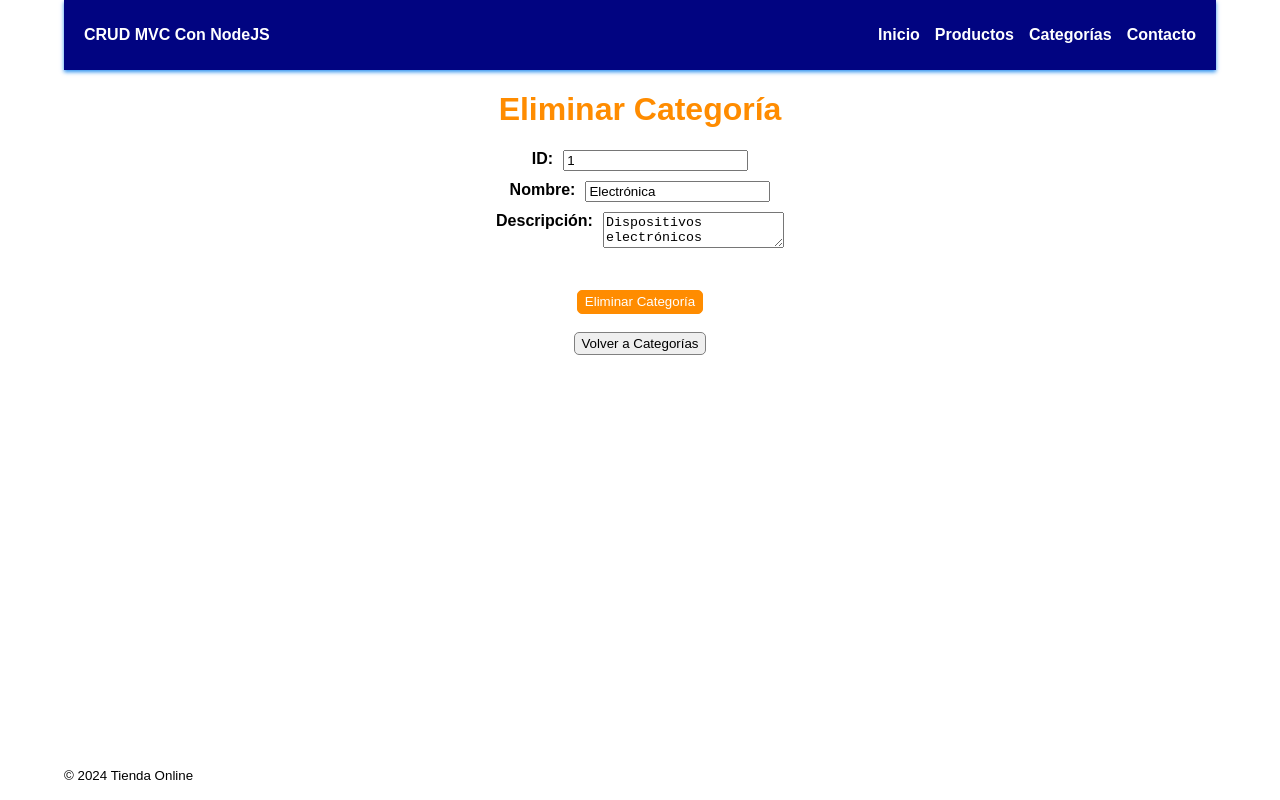
After one commit to jcrobledo/crud-node-js, a Node server app: page /categorias/1/delete in a window 1280 px wide. The commit adds this page. Run offline with Node 20, Linux system fonts and the light colour scheme; some libraries are stand-ins or nearby versions.

Commit message:
CRUD Arq MVC con NodeJS

```diff
--- a/index.js
+++ b/index.js
@@ -4,10 +4,12 @@ const express = require("express");
 const app = express();
 const path = require("path");
 const layouts = require("express-ejs-layouts");
+const methodOverride = require("method-override");
 const PORT = process.env.PORT || 3001;
 
 app.use(express.urlencoded({ extended: false })); // para poder leer datos de formularios
 app.use(express.json()); // para poder leer datos en formato JSON
+app.use(methodOverride('_method')); // para soportar métodos PUT y DELETE desde formularios HTML
 
 app.use(express.static(path.join(__dirname, "public")));
 
@@ -22,5 +24,6 @@ app.use(mainRouter);
 
 app.use("/productos" ,require('./src/routes/productos.router'));  // Esta línea es un resumen de las dos anteriores
 app.use("/contacto" ,require('./src/routes/contacto.router'));
+app.use("/categorias" ,require('./src/routes/categorias.router'));
 
 app.listen(PORT, () => console.log(`http://localhost:${PORT}`));
--- a/package.json
+++ b/package.json
@@ -15,6 +15,7 @@
     "ejs": "^3.1.10",
     "express": "^5.2.1",
     "express-ejs-layouts": "^2.5.1",
+    "method-override": "^3.0.0",
     "nodemailer": "^7.0.11"
   },
   "devDependencies": {
--- a/public/css/style.css
+++ b/public/css/style.css
@@ -1,3 +1,13 @@
+ body {
+    display: grid;
+    grid-template-rows: 70px 1fr 70px;
+    min-height: 98vh;
+    max-width: 90vw;
+    font-family: Arial, sans-serif;
+    margin: auto;
+    padding: 0;
+ }
+
  h1 {
     color:darkorange;
     text-align: center;
@@ -19,3 +29,105 @@ p {
     font: tahoma;
     text-align: center;
 }
+
+a {
+    text-decoration: none;
+    color: darkblue
+}
+
+ul, ol {
+    list-style: none;
+    padding-left: 0;
+}
+
+.navHeader {
+    background-color: #010481;
+    padding: 10px 20px;
+    display: flex;
+    justify-content: space-between;
+    align-items: center;
+    box-shadow: 0 2px 4px rgba(7, 124, 235, 0.856);
+}
+
+.navHeader a {
+    color: white;
+    font-size: 16px;
+    font-weight: bold;
+}
+
+.menu {
+    display: flex;
+    gap: 15px;
+}
+
+input[type="submit"] {
+    display: inline-block;
+    background-color: darkorange;
+    color: white;
+    padding: 0.25em 0.5em;
+    border: 1px solid darkorange;
+    border-radius: 5px;
+    cursor: pointer;
+    text-align: center;
+}
+
+input[type="submit"]:hover {
+    box-shadow: 1px 1px 5px darkorange;
+}
+
+button {
+    display: inline-block;
+    border-radius: 5px;
+    padding: 0.25em 0.5em;
+    cursor: pointer;
+    text-align: center;
+    border: 1px solid gray;
+}
+
+button:hover {
+    box-shadow: 1px 1px 5px gray;
+}
+
+.button--primary {
+    background-color: darkorange;
+    color: white;
+    padding: 10px 15px;
+    border: none;
+    border-radius: 5px;
+    cursor: pointer;
+    text-align: center;
+}
+
+.button--primary:hover {
+    background-color: orangered;
+}
+
+.button--danger {
+    background-color: darkred;
+    color: white;
+    padding: 10px 15px;
+    border: none;
+    border-radius: 5px;
+    cursor: pointer;
+    text-align: center;
+}
+
+.button--danger:hover {
+    background-color: red;
+}
+
+form {
+    display: flex;
+    flex-direction: column;
+    align-items: center;
+    justify-content: flex-end;
+    gap: 10px;
+    padding: auto0.25em;
+    border-radius: 5px;
+}
+
+label {
+    font-weight: bold;
+    margin-right: 10px;
+    float: left;
+    }
--- /dev/null
+++ b/src/controllers/categorias.controller.js
@@ -0,0 +1,82 @@
+const categorias = [
+  { id: 1, nombre: "Electrónica", descripcion: "Dispositivos electrónicos" },
+  { id: 2, nombre: "Ropa", descripcion: "Prendas de vestir" },
+  { id: 3, nombre: "Hogar", descripcion: "Artículos para el hogar" },
+  { id: 4, nombre: "Libros", descripcion: "Publicaciones escritas" },
+];
+
+const index = (req, res) => {
+  res.render("categorias/index", { title: "Categorías", categorias });
+};
+
+const show = (req, res) => {
+  const { id } = req.params;
+  const categoria = categorias.find((cat) => cat.id === parseInt(id));
+  if (!categoria) {
+    return res.status(404).send("Categoría no encontrada");
+  }
+  res.render("categorias/show", { title: "Detalle de Categoría", categoria });
+};
+
+const createCategoria = (req, res) => {
+  res.render("categorias/create", { title: "Crear Nueva Categoría" });
+};
+
+const storeCategoria = (req, res) => {
+  const { nombre, descripcion } = req.body;
+  const nuevaCategoria = {
+    id: categorias.length + 1,
+    nombre,
+    descripcion
+  };
+  categorias.push(nuevaCategoria);
+  res.redirect("/categorias");
+};
+
+const updateCategoria = (req, res) => {
+  const { id } = req.params;
+  const categoria = categorias.find((cat) => cat.id === parseInt(id));
+  if (!categoria) {
+    return res.status(404).send("Categoría no encontrada");
+  }
+  res.render(`categorias/update`, { title: "Actualizar Categoría", categoria });
+};
+
+const update = (req, res) => {
+  const { id } = req.params;
+  const { nombre, descripcion } = req.body;
+  const categoria = categorias.find((cat) => cat.id === parseInt(id));
+  if (!categoria) {
+    return res.status(404).send("Categoría no encontrada");
+  }
+  const index = categorias.findIndex((cat) => cat.id === parseInt(id));
+  categorias[index] = { id: parseInt(id), nombre, descripcion };
+  res.redirect("/categorias");
+};
+
+const deleteCategoria = (req, res) => {
+  const { id } = req.params;
+  const categoria = categorias.find((cat) => cat.id === parseInt(id));
+  if (!categoria) {
+    return res.status(404).send("Categoría no encontrada");
+  }
+  res.render("categorias/delete", { title: "Eliminar Categoría", categoria });
+};
+
+const deleteID = (req, res) => {
+  const { id } = req.params;
+  const index = categorias.findIndex((cat) => cat.id === parseInt(id));
+  categorias.splice(index, 1);
+  res.redirect("/categorias");
+};
+
+module.exports = {
+  index,
+  show,
+  createCategoria,
+  storeCategoria,
+  updateCategoria,
+  update,
+  deleteCategoria,
+  deleteID
+};
--- a/src/controllers/main.controller.js
+++ b/src/controllers/main.controller.js
@@ -1,12 +1,11 @@
 const path = require('path');
 
 const index = (req, res) => {
-    res.render("index");
+    res.render("index", { title: "Inicio" });
 };
 
 const private = (req, res) => {
     res.sendFile(path.resolve(__dirname, '../../private/index.html'));
-
 };
 
 module.exports = {
--- a/src/controllers/productos.controller.js
+++ b/src/controllers/productos.controller.js
@@ -1,10 +1,11 @@
+const { title } = require("process");
 const querystring = require("querystring"); // Módulo Node.js para pasar a String los parámetros de la llamada
 
 const index = (req, res) => {
   const query = querystring.stringify(req.query);
   fetch("https://fakestoreapi.com/products?" + query)
     .then((res) => res.json())
-    .then((productos) => res.render("productos", { productos }));
+    .then((productos) => res.render("productos", { title: "Productos", productos }));
 };
 
 const show = (req, res) => {
--- /dev/null
+++ b/src/views/categorias/delete.ejs
@@ -0,0 +1,38 @@
+<h1>Eliminar Categoría</h1>
+<form
+    class="form-delete"
+    action="/categorias/<%= categoria.id %>/delete?_method=DELETE"
+    method="POST"
+    align="center">
+    <div>
+        <label for="id">ID:</label>
+        <input type="text" id="id" name="id" value="<%= categoria.id %>" readonly />
+    </div>
+    <div>
+        <label for="nombre">Nombre:</label>
+        <input type="text" id="nombre" name="nombre" value="<%= categoria.nombre %>" readonly />
+    </div>
+    <div>
+        <label for="descripcion">Descripción:</label>
+        <textarea id="descripcion" name="descripcion" readonly>
+<%= categoria.descripcion %></textarea>
+    </div>
+    <br />
+    <input type="submit" value="Eliminar Categoría" />
+</form>
+<br>
+<div align="center">
+    <button onclick="location.href='/categorias'">Volver a Categorías</button>
+</div>
+
+<script>
+    document.addEventListener('submit', (event) => {
+        event.preventDefault();
+
+        if (event.target.classList.contains('form-delete')) {
+            if (confirm('¿Estás seguro de que deseas eliminar esta categoría?')) {
+                event.target.submit();
+            }
+        }
+    });
+</script>
--- a/src/views/layouts/layout.ejs
+++ b/src/views/layouts/layout.ejs
@@ -3,8 +3,8 @@
   <head>
     <meta charset="UTF-8" />
     <meta name="viewport" content="width=device-width, initial-scale=1.0" />
-    <title>Inicio</title>
-    <link rel="stylesheet" href="./css/style.css" />
+    <title><%= title %></title>
+    <link rel="stylesheet" href="/css/style.css" />
   </head>
   <body>
     <%- include('../partials/header') %>
--- a/src/views/partials/footer.ejs
+++ b/src/views/partials/footer.ejs
@@ -1,3 +1,4 @@
+<br><br>
 <footer>
   <small> &copy; 2024 Tienda Online </small>
 </footer>
--- a/src/views/partials/header.ejs
+++ b/src/views/partials/header.ejs
@@ -1,8 +1,11 @@
 <header>
-  <nav>
-    <a href="/">Inicio</a>
-    <a href="/productos">Productos</a>
-    <a href="#">Ofertas</a>
-    <a href="/contacto">Contacto</a>
+  <nav class="navHeader">
+    <a href="/">CRUD MVC Con NodeJS</a>
+    <ul class="menu">
+      <li class="menu__item"><a href="/">Inicio</a></li>
+      <li class="menu__item"><a href="/productos">Productos</a></li>
+      <li class="menu__item"><a href="/categorias">Categorías</a></li>
+      <li class="menu__item"><a href="/contacto">Contacto</a></li>
+    </ul>
   </nav>
 </header>
```
Also changed, not shown: src/controllers/contacto.controller.js (+5 -3 lines), src/routes/categorias.router.js (added, +14 -0 lines), src/views/categorias/create.ejs (added, +17 -0 lines), src/views/categorias/index.ejs (added, +27 -0 lines), src/views/categorias/show.ejs (added, +9 -0 lines), src/views/categorias/update.ejs (added, +22 -0 lines), src/views/contacto.ejs (+21 -4 lines), 1 other file.
